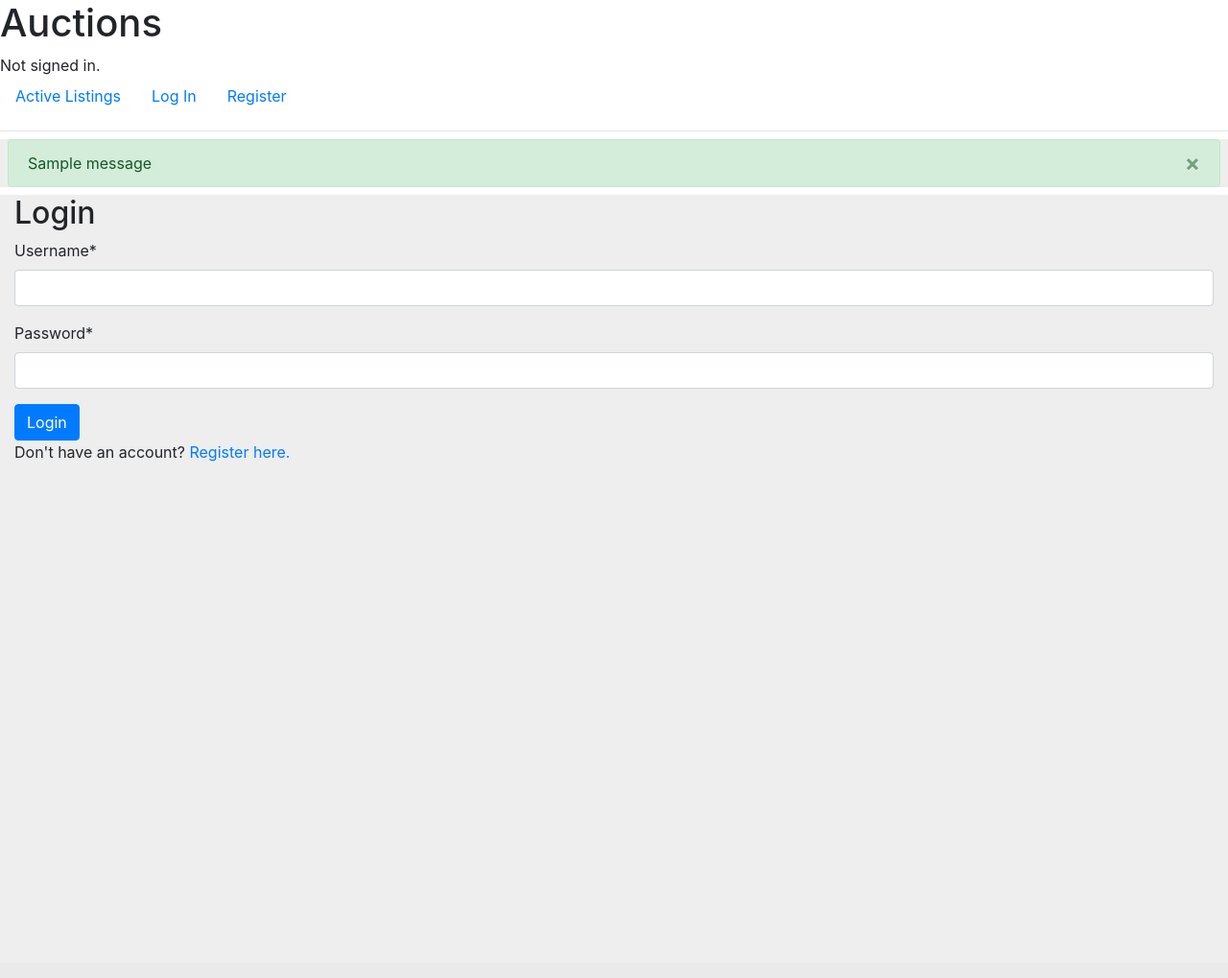
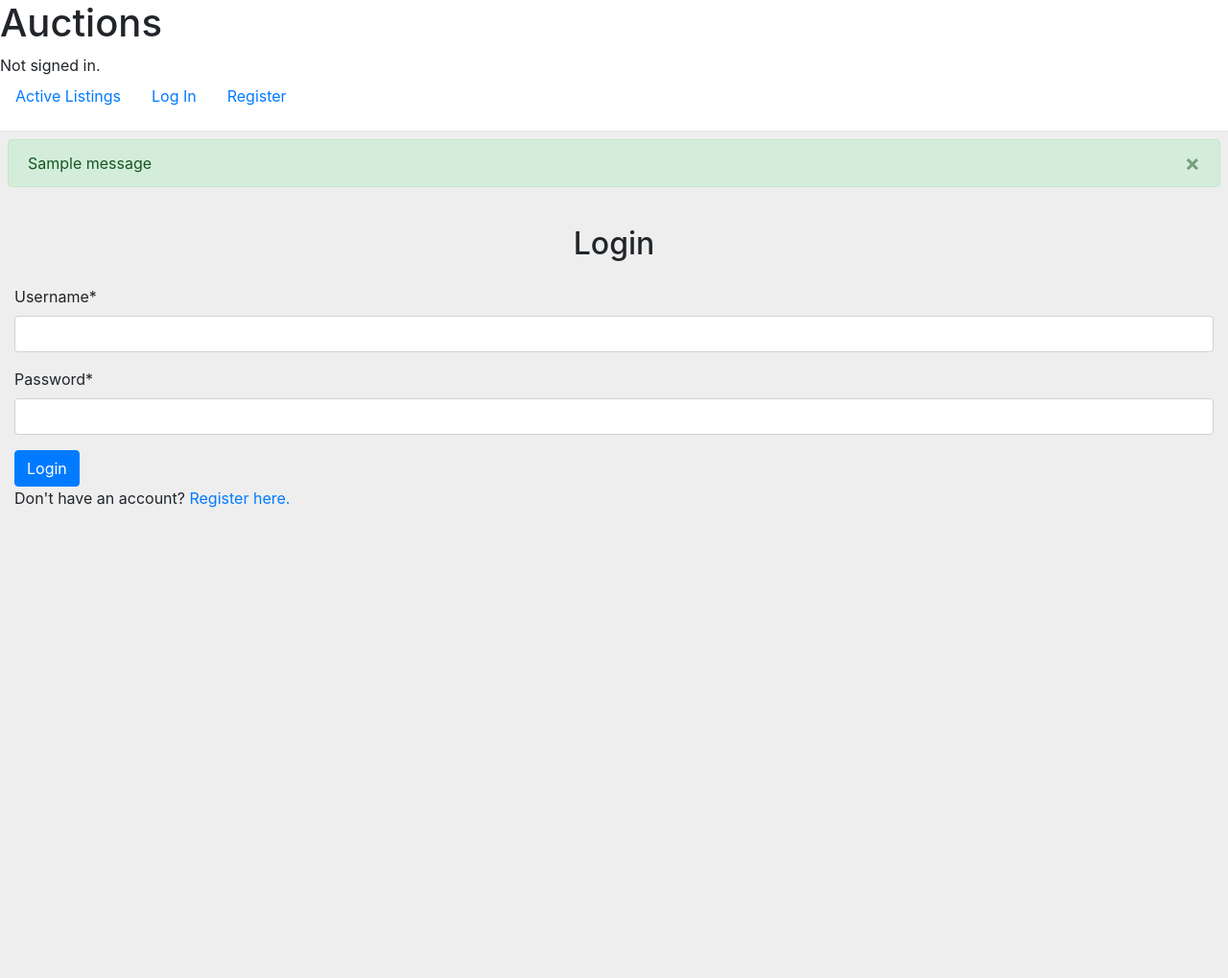
Before and after one commit to catbirdseatio/commerce, a Django app: page /login in a window 1280 px wide. Shown: the whole page at 96% size. Before the commit the page ends 481 px from the top, so only its background shows below. Run offline with Django 3.2, Linux system fonts and the light colour scheme; tables that the repository leaves empty hold one stand-in row (values such as "Sample post"); one stand-in notice (Sample message) is shown; some libraries are stand-ins or nearby versions.

Commit message:
layout tweak on the messages div

```diff
--- a/auctions/static/auctions/styles.css
+++ b/auctions/static/auctions/styles.css
@@ -9,6 +9,7 @@ hr {
 
 .messages {
   background-color: #eee;
+  padding: 0.5rem;
 }
 
 .container-fluid {
--- a/scss/styles.scss
+++ b/scss/styles.scss
@@ -10,6 +10,7 @@ hr {
 
 .messages {
     background-color: #eee;
+    padding: .5rem
 }
 
 .container-fluid {
--- a/templates/auctions/login.html
+++ b/templates/auctions/login.html
@@ -3,10 +3,8 @@
 
 {% block title %}{{ block.super }} - Login{% endblock  %}
 {% block body %}
-
-    <h2>Login</h2>
-
     <form action="{% url 'login' %}" method="post">
+        <h2 class="text-center py-3">Login</h2>
         {% csrf_token %}
         {{ form|crispy }}
         <input class="btn btn-primary" type="submit" value="Login">
--- a/templates/includes/_messages.html
+++ b/templates/includes/_messages.html
@@ -1,7 +1,7 @@
 {% if messages %}
   <div class="messages">
     {% for message in messages %}
-    <div class="alert alert-{{ message.tags }} alert-dismissible fade show m-2" role="alert">
+    <div class="alert alert-{{ message.tags }} alert-dismissible fade show" role="alert">
         {{ message }}
         <button type="button" class="close" data-dismiss="alert" aria-label="Close">
           <span aria-hidden="true">&times;</span>
```
Also changed, not shown: 1 other file.
